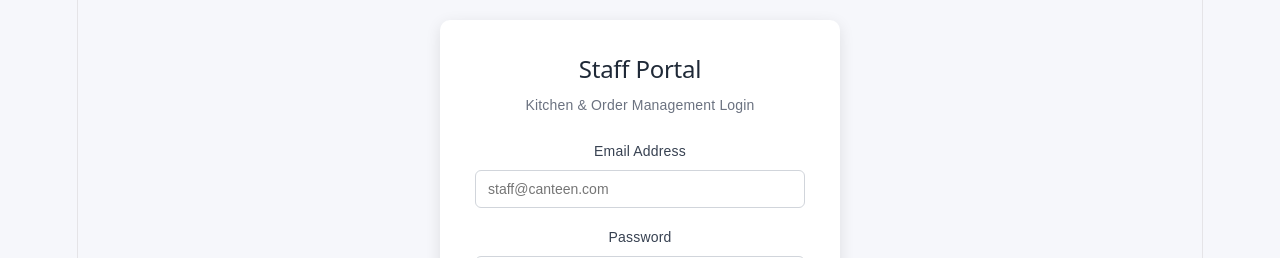
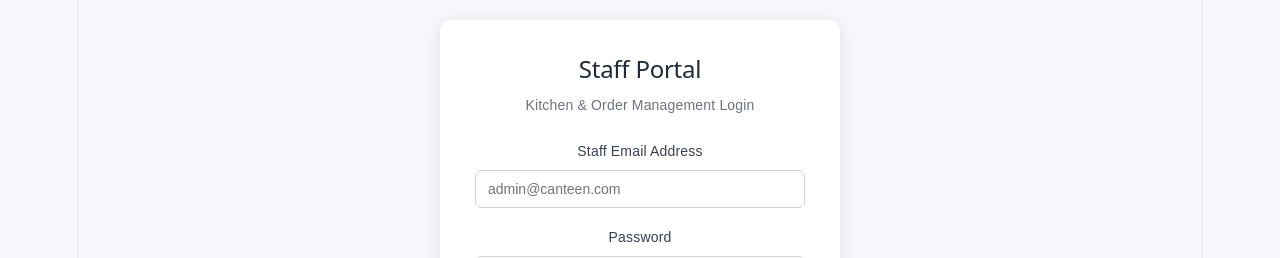
Before and after one commit to shreiyakarunakaran4-tech/smart-canteen-system, a React (Vite) app in the folder frontend/: page /staff-login in a window 1280 px wide. Shown: the part 114-372 px from the top of the page. Built offline with nearby package versions, Linux system fonts and the light colour scheme.

Commit message:
Use standard login endpoint for staff portal

```diff
--- a/frontend/src/StaffLogin.jsx
+++ b/frontend/src/StaffLogin.jsx
@@ -15,7 +15,8 @@ export default function StaffLogin() {
     setLoading(true);
 
     try {
-      const response = await fetch("https://smart-canteen-system-5pye.onrender.com/api/auth/staff-login", {
+      // Use the existing, live auth endpoint
+      const response = await fetch("https://smart-canteen-system-5pye.onrender.com/api/auth/login", {
         method: 'POST',
         headers: { 'Content-Type': 'application/json' },
         body: JSON.stringify({ email, password }),
@@ -24,14 +25,17 @@ export default function StaffLogin() {
       const data = await response.json();
 
       if (!response.ok) {
-        throw new Error(data.message || 'Invalid staff credentials');
+        throw new Error(data.message || 'Invalid credentials');
+      }
+
+      // Allow staff or admin roles into the staff portal
+      if (data.user && data.user.role !== 'staff' && data.user.role !== 'admin') {
+        throw new Error('Access denied. Staff account required.');
       }
 
       // Store staff session
-      localStorage.setItem('staffToken', data.token || 'logged-in');
-      if (data.staff) {
-        localStorage.setItem('staffInfo', JSON.stringify(data.staff));
-      }
+      localStorage.setItem('staffToken', 'staff-logged-in');
+      localStorage.setItem('staffUser', JSON.stringify(data.user));
 
       // Redirect to staff dashboard
       navigate('/staff-dashboard');
@@ -52,12 +56,12 @@ export default function StaffLogin() {
 
         <form onSubmit={handleSubmit}>
           <div className="staff-form-group">
-            <label>Email Address</label>
+            <label>Staff Email Address</label>
             <input
               type="email"
               value={email}
               onChange={(e) => setEmail(e.target.value)}
-              placeholder="staff@canteen.com"
+              placeholder="admin@canteen.com"
               required
             />
           </div>
```
